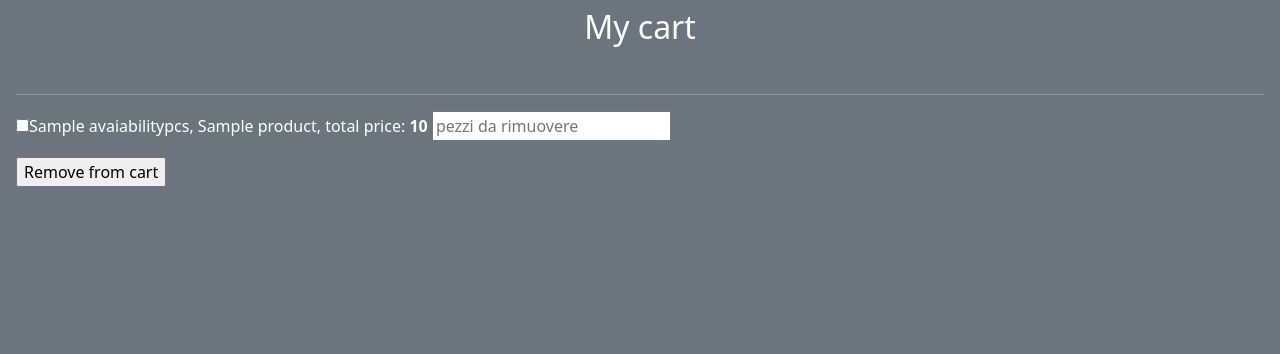
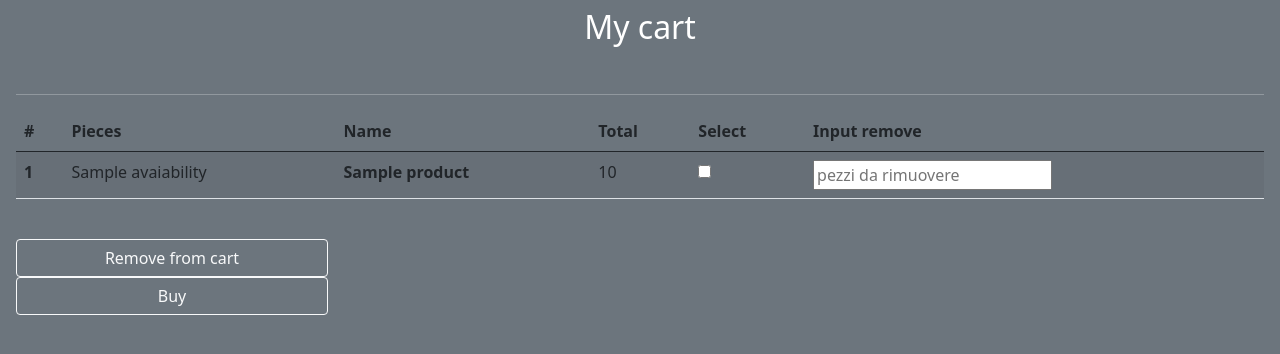
Before and after one commit to radik2019/e_commerce, a Django app: template store_app/templates/store_app/cart.html in a window 1280 px wide. Shown: the part 88-442 px from the top of the page. Run offline with Django 3.2, Linux system fonts and the light colour scheme; the template is opened without the code that fills it: most values are stand-ins (such as "Sample title", 1, 10 or a date in 2020).

Commit message:
[BUG].....

```diff
--- a/store_app/templates/store_app/cart.html
+++ b/store_app/templates/store_app/cart.html
@@ -4,18 +4,38 @@
 {% block content %}
     <h2 style="text-align:center;"> My cart</h2>
     <br>  <hr>
+    <form  method="post">
+        {% csrf_token %}
+        <table class="table table-striped table-hover">
 
+            <thead>
+                <tr>
+                    <th scope="col">#</th>
+                    <th scope="col">Pieces</th>
+                    <th scope="col">Name</th>
+                    <th scope="col">Total</th>
+                    <th scope="col">Select</th>
+                    <th scope="col">Input remove</th>
+                </tr>
+            </thead>
 
+            <tbody>
+                {% for product in cart %}
+                    <tr class="mb-3">
 
-    <form method="post" action="{% url 'removefromcart' %}">
-        {% csrf_token %}
-        <p>
-        {% for product in cart %}
-
-            <input type="checkbox" name="rm{{ product.pk }}" >{{product.avaiability}}pcs, {{ product.product.name }}, total price: <strong> {{ product.get_sum_of_product_cost }}</strong> <input type="number"  placeholder="pezzi da rimuovere" name="pcs{{ product.pk }}", min="0", max="{{ product.avaiability }}"> <Br>
-
-        {% endfor %}
-        </p>
-        <p><input type="submit" value="Remove from cart"></p>
+                        <th scope="row">1</th>
+                        <td scope="row">{{ product.avaiability }}</td>
+                        <th scope="row">{{ product.product.name }}</th>
+                        <td> {{ product.get_sum_of_product_cost }}</td>
+                        <td><input type="checkbox" name="rm{{ product.pk }}" > </td>
+                        <th scope="row"> <input type="number"  placeholder="pezzi da rimuovere" name="pcs{{ product.pk }}", min="0", max="{{ product.avaiability }}"></th>
+                    </tr>
+                {% endfor %}
+            </tbody>
+        </table>
+        <br>
+        <button formaction="{% url 'removefromcart' %}" type="submit" class="btn btn-outline-light w-25">Remove from cart</button>
+        <br>
+        <button formaction="{% url 'index' %}" type="submit" class="btn btn-outline-light w-25">Buy</button>
     </form>
 {% endblock %}
```
Also changed, not shown: store_app/templates/store_app/detail_product.html (+16 -12 lines), store_app/views.py (+13 -16 lines).
